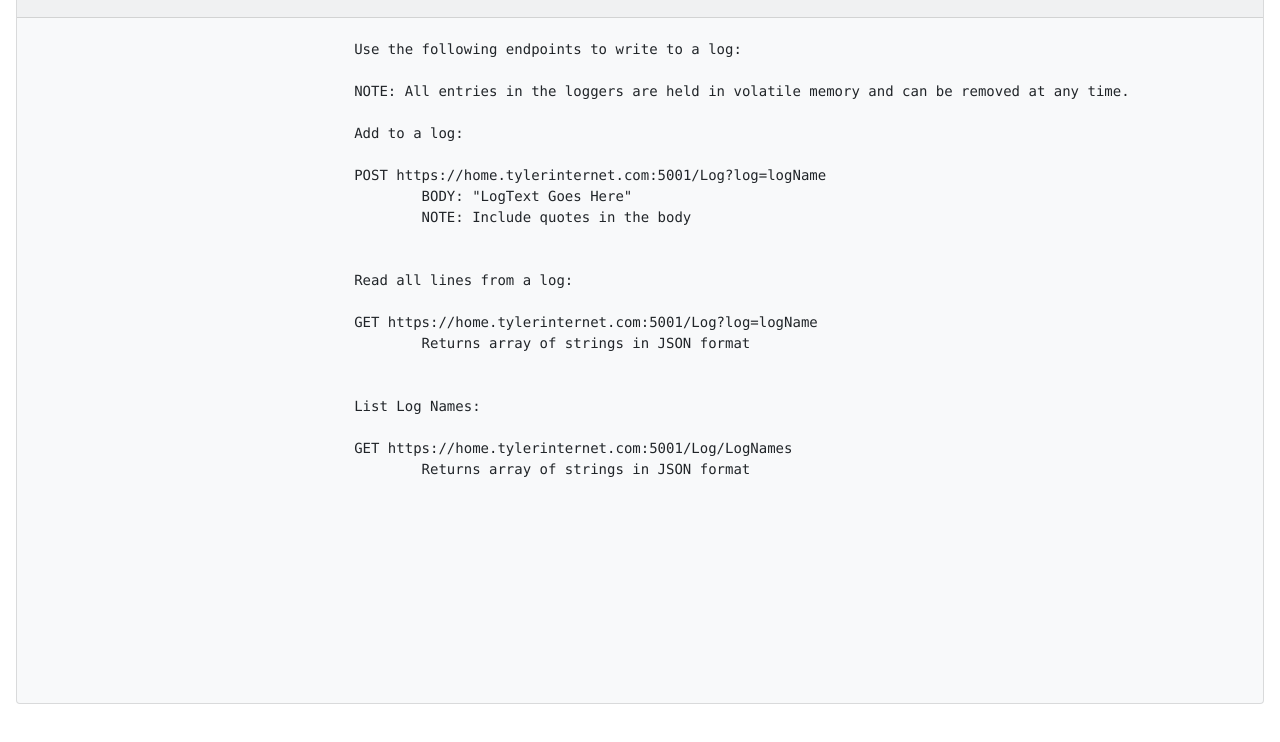
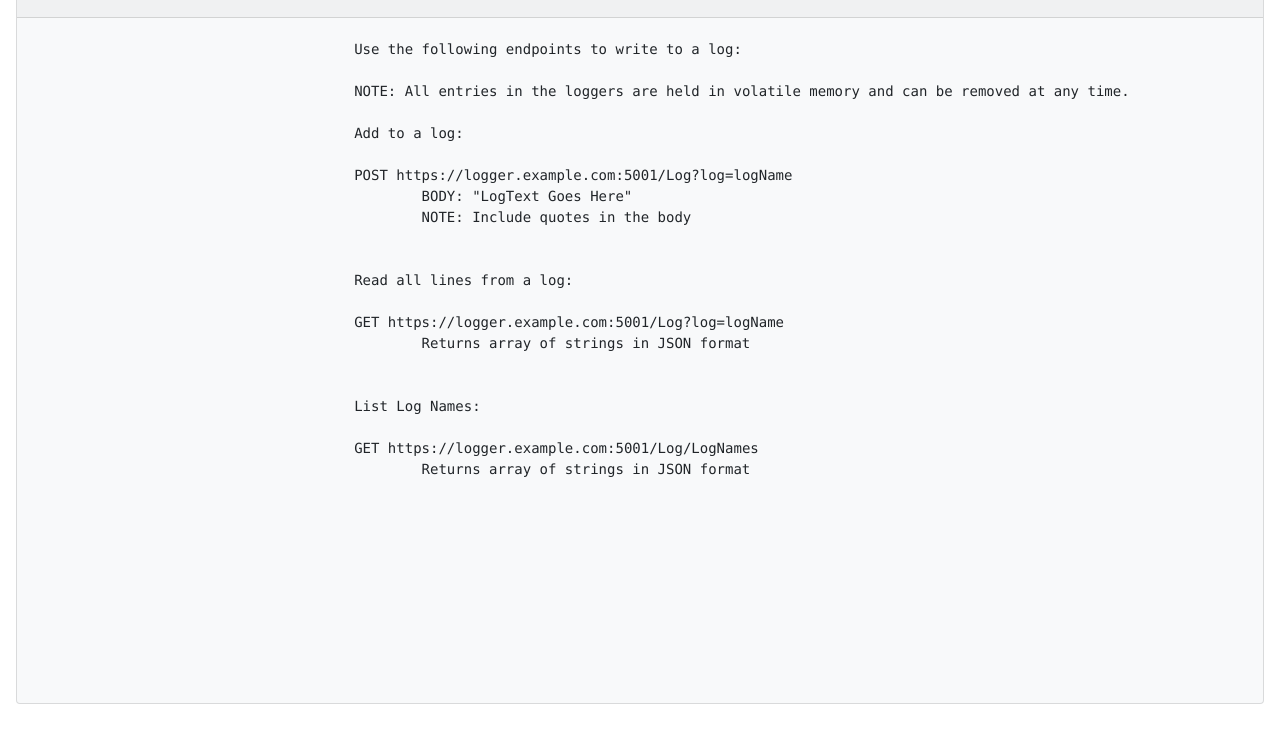
Before and after one commit to awtyler/LoggerApi, a plain HTML site: page wwwroot/index.html in a window 1280 px wide. Shown: the part 80-822 px from the top of the page. Drawn offline with Linux system fonts and the light colour scheme.

Commit message:
Removed references to tylerinternet.com

```diff
--- a/wwwroot/index.html
+++ b/wwwroot/index.html
@@ -27,20 +27,20 @@
 
 					Add to a log:
 
-					POST https://home.tylerinternet.com:5001/Log?log=logName
+					POST https://logger.example.com:5001/Log?log=logName
 						BODY: "LogText Goes Here"
 						NOTE: Include quotes in the body
 
 
 					Read all lines from a log:
 
-					GET https://home.tylerinternet.com:5001/Log?log=logName
+					GET https://logger.example.com:5001/Log?log=logName
 						Returns array of strings in JSON format
 
 
 					List Log Names:
 
-					GET https://home.tylerinternet.com:5001/Log/LogNames
+					GET https://logger.example.com:5001/Log/LogNames
 						Returns array of strings in JSON format
 
 				</pre>
```
